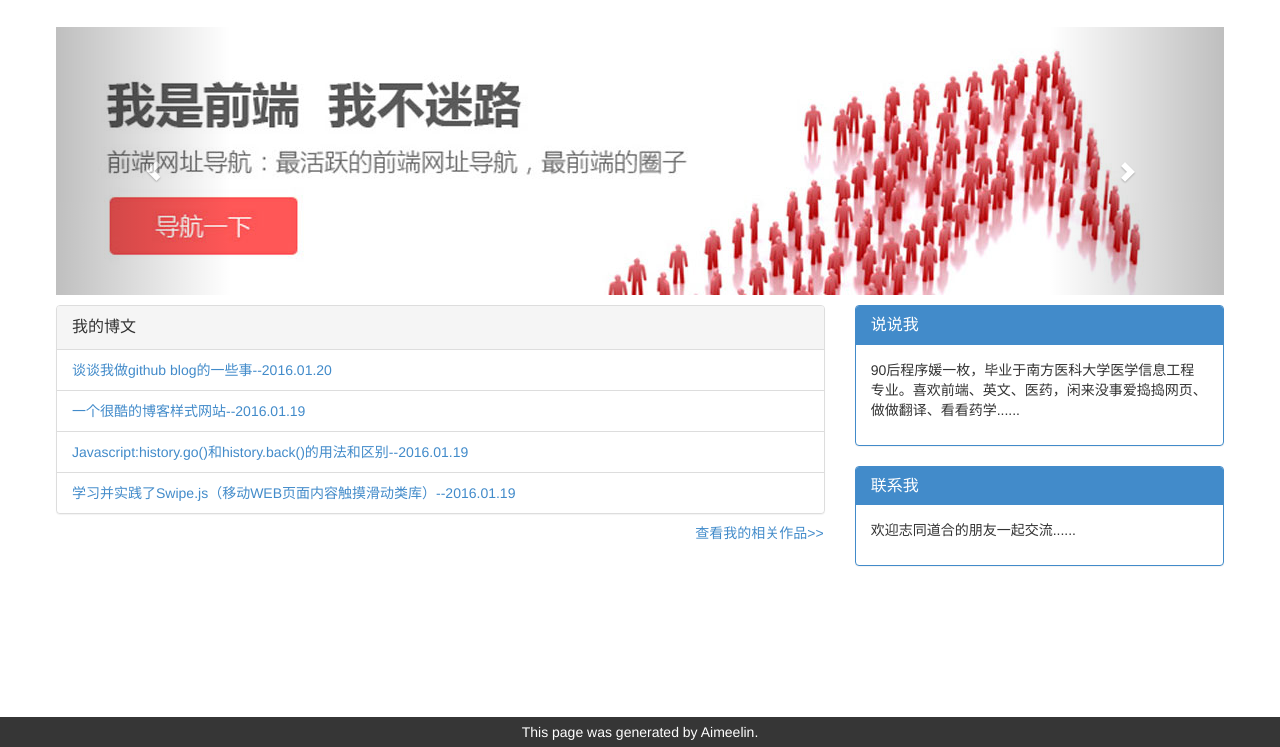
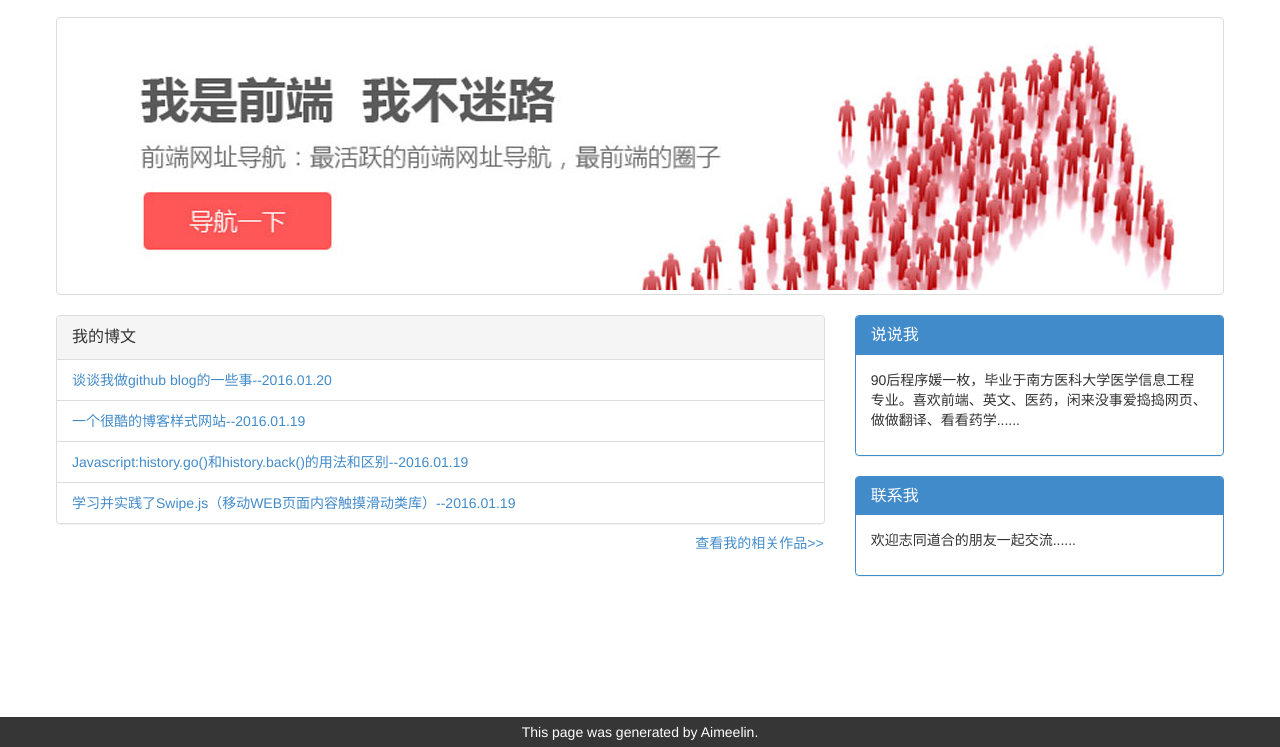
Before and after one commit to aimeelin/aimeelin.github.com, a plain HTML site: page index.html in a window 1280 px wide. Shown: the part 53-800 px from the top of the page. Drawn offline with Linux system fonts and the light colour scheme.

Commit message:
Signed-off-by: aimeelin <980860932@qq.com>

```diff
--- a/index.html
+++ b/index.html
@@ -25,7 +25,7 @@
   </div>
 </div>
 <div class="container">
-  <div class="slider">
+  <!--<div class="slider">
     <div class="row" style="padding-top:10px">
       <div class="col-xs-12 col-sm-12 col-md-12 col-lg-12">
         <div id="myCarousel" class="carousel slide">
@@ -33,17 +33,24 @@
             <li data-target="#myCarousel" data-slide-to="0" class="active"></li>
             <li data-target="#myCarousel" data-slide-to="1"></li>
           </ol>
-          <!-- Carousel items -->
+
           <div class="carousel-inner">
             <div class="active item"><a href="http://www.daqianduan.com/nav"><img src="images/hs-nav.jpg"></a></div>
             <div class="item"><a href="http://themebetter.com/theme/xiu"><img src="images/hs-xiu.jpg"></a></div>
           </div>
-          <!-- Carousel nav -->
+
           <a class="carousel-control left" href="#myCarousel" data-slide="prev"> <span class="glyphicon glyphicon-chevron-left"></span></a> <a class="carousel-control right" href="#myCarousel" data-slide="next"> <span class="glyphicon glyphicon-chevron-right"></span></a> </div>
       </div>
     </div>
   </div>
-  <div class="row" style="margin-top:10px;">
+  -->
+  <div class="row" >
+  <div class="col-xs-12 col-sm-12 col-md-12 col-lg-12" >
+  <a href="http://www.daqianduan.com/nav" class="thumbnail"><img src="images/hs-nav.jpg" class="img-responsive"></a>
+  </div>
+  </div>
+
+  <div class="row" >
     <div class="col-lg-8 col-md-8 col-sm-12 col-xs-12" >
       <div class="panel panel-default">
         <div class="panel-heading">
```
